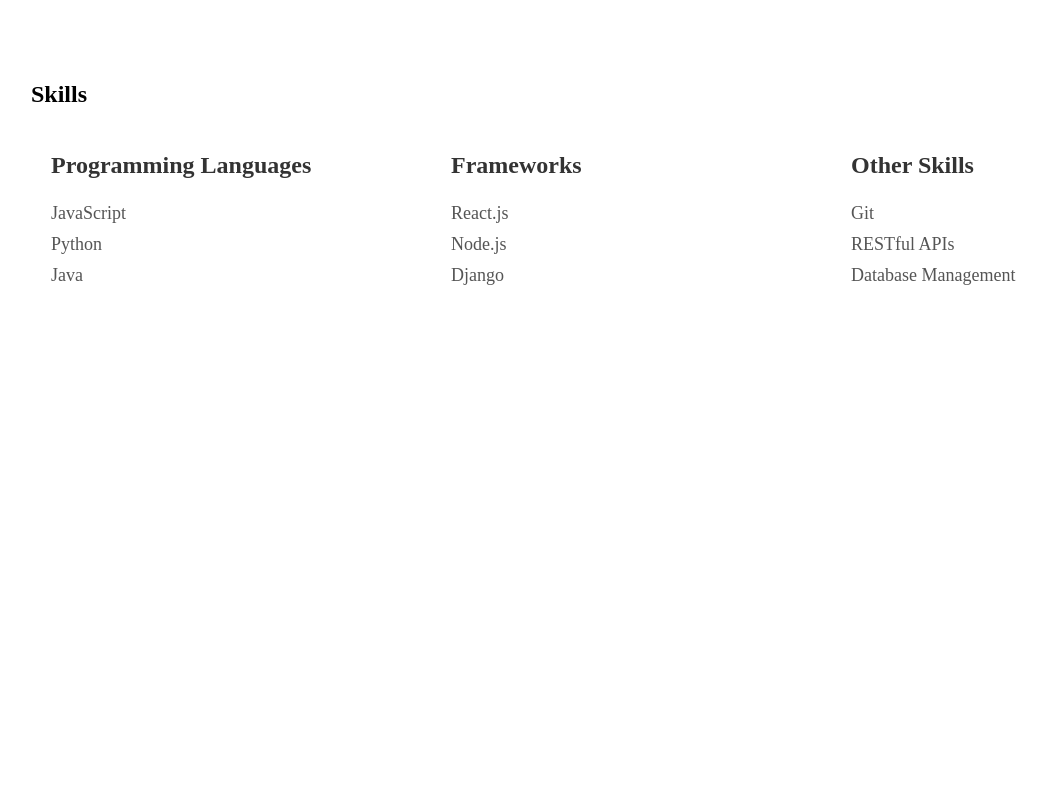
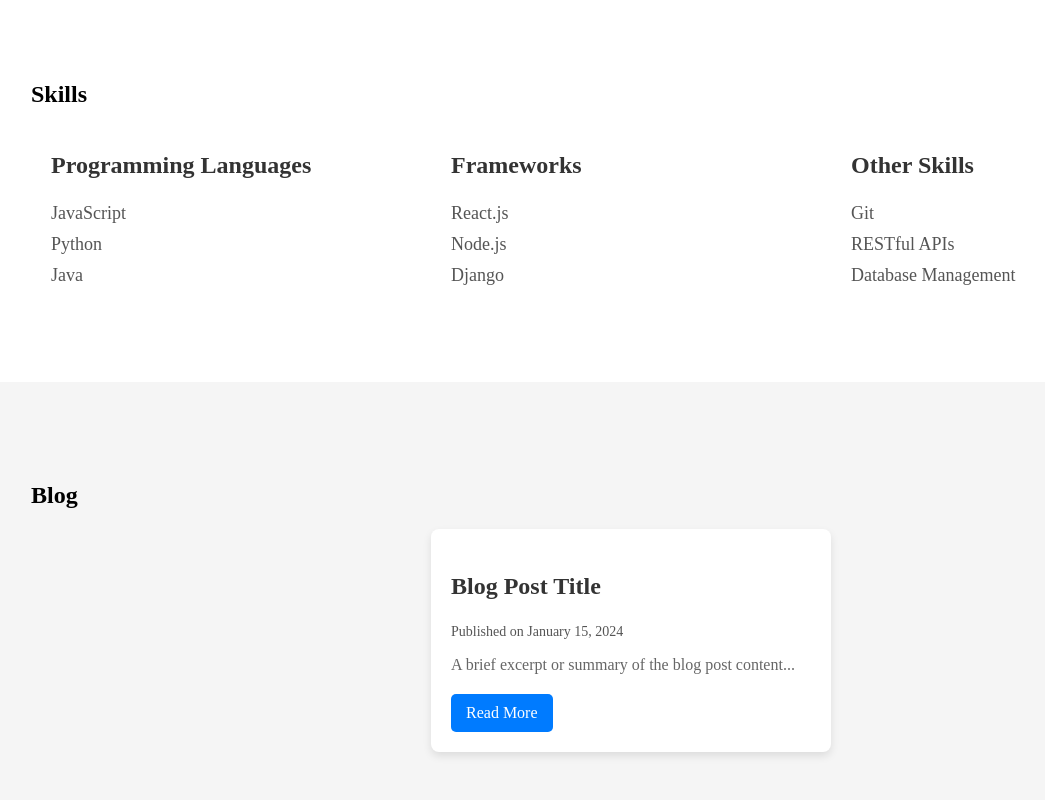
Before and after one commit to thapelomagqazana/portfolio_website, a plain HTML site: page index1.html in a window 1280 px wide. Shown: the part 2851-3651 px from the top of the page, without its empty margins (9-1054 px from the left). Before the commit the page ends 3241 px from the top, so only its background shows below. Drawn offline with Linux system fonts and the light colour scheme; files whose address does not match are found by name.

Commit message:
Added a blog section

```diff
--- a/index1.html
+++ b/index1.html
@@ -136,8 +136,21 @@
           </div>
         </div>
     </section>
+    <!-- blog section -->
     <section id="blog">
-      <!-- Blog section content -->
+        <div class="container">
+        <h2>Blog</h2>
+        <div class="blog-content">
+            <!-- Placeholder for blog posts -->
+            <div class="blog-post">
+            <h3>Blog Post Title</h3>
+            <p class="blog-date">Published on January 15, 2024</p>
+            <p class="blog-excerpt">A brief excerpt or summary of the blog post content...</p>
+            <a href="#" class="read-more">Read More</a>
+            </div>
+            <!-- Add more blog posts as needed -->
+        </div>
+        </div>
     </section>
     <section id="contact">
       <!-- Contact section content -->
--- a/styles1.css
+++ b/styles1.css
@@ -318,3 +318,59 @@ nav {
     color: #555; /* Slightly darker text color */
     margin-bottom: 10px;
   }
+/* blog section styles */
+#blog {
+    background-color: #f5f5f5; /* Light gray background color */
+    padding: 80px 0; /* Adjust padding as needed */
+  }
+
+  .blog-content {
+    display: flex;
+    flex-wrap: wrap;
+    justify-content: space-around;
+  }
+
+  .blog-post {
+    width: 30%;
+    margin-bottom: 30px;
+    padding: 20px;
+    background-color: #fff; /* White background color for each blog post */
+    border-radius: 8px;
+    box-shadow: 0 4px 8px rgba(0, 0, 0, 0.1); /* Subtle box shadow */
+    transition: box-shadow 0.3s ease; /* Smooth transition on hover */
+  }
+
+  .blog-post:hover {
+    box-shadow: 0 8px 16px rgba(0, 0, 0, 0.2); /* Slightly larger box shadow on hover */
+  }
+
+  .blog-post h3 {
+    font-size: 24px;
+    color: #333; /* Dark text color */
+  }
+
+  .blog-date {
+    font-size: 14px;
+    color: #555; /* Slightly darker text color */
+    margin-bottom: 10px;
+  }
+
+  .blog-excerpt {
+    font-size: 16px;
+    color: #666; /* Medium gray text color */
+    margin-bottom: 20px;
+  }
+
+  .read-more {
+    display: inline-block;
+    padding: 10px 15px;
+    background-color: #007bff; /* Blue color for the button */
+    color: #fff; /* White text color */
+    text-decoration: none;
+    border-radius: 5px;
+    transition: background-color 0.3s ease;
+  }
+
+  .read-more:hover {
+    background-color: #0056b3; /* Darker blue color on hover */
+  }
```
